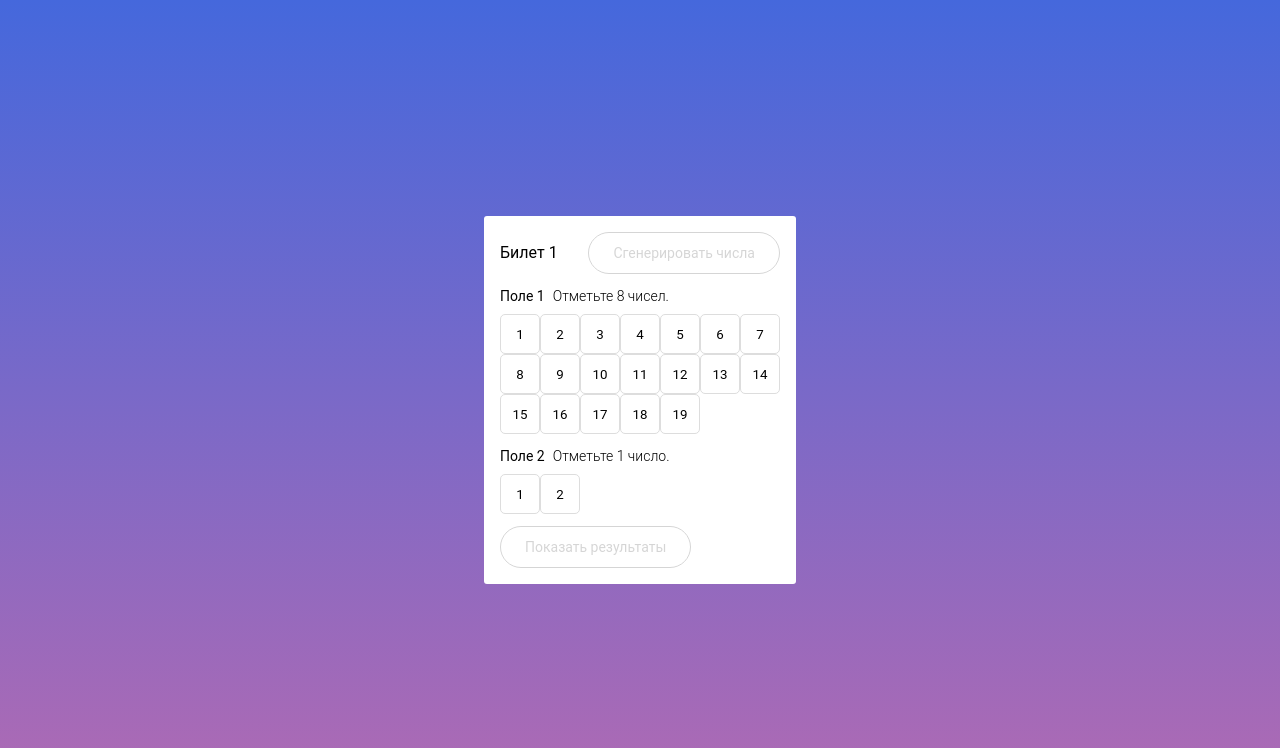
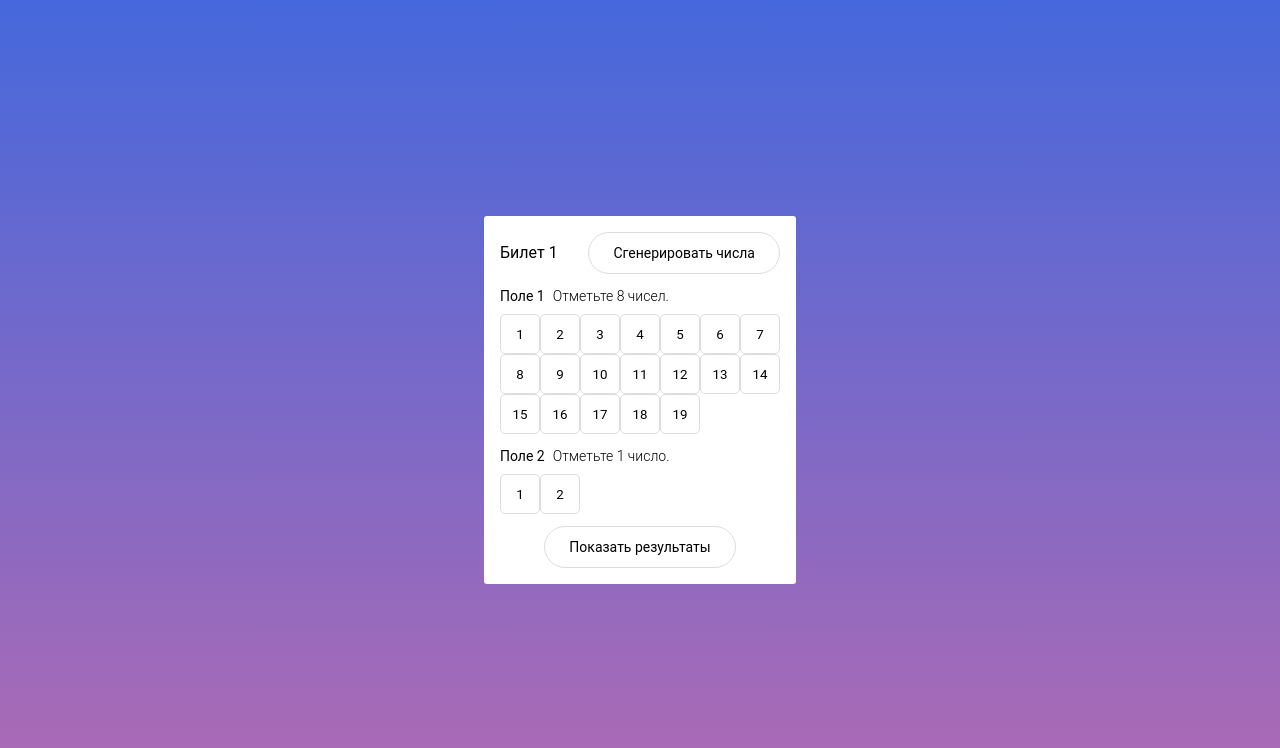
Before and after one commit to YakovlevaSS/gosloto-8-iz-19, a React (Create React App) app: page / in a window 1280 px wide. Shown: the top 748 px of the page. Built offline with nearby package versions, Linux system fonts and the light colour scheme.

Commit message:
fix style and install router

```diff
--- a/package.json
+++ b/package.json
@@ -12,6 +12,8 @@
     "@types/react-dom": "^18.2.25",
     "react": "^18.2.0",
     "react-dom": "^18.2.0",
+    "react-router": "^6.22.3",
+    "react-router-dom": "^6.22.3",
     "react-scripts": "5.0.1",
     "typescript": "^4.9.5",
     "web-vitals": "^2.1.4"
--- a/src/components/UI/Button/Button.module.css
+++ b/src/components/UI/Button/Button.module.css
@@ -3,24 +3,23 @@
     padding: 12px 24px;
     align-items: center;
     align-self: stretch;
-    border: 1px solid var(--TypographyMain);
+    border: 1px solid var(--Border);
     border-radius: 40px;
     font-size: 14px;
     font-weight: 400;
     line-height: 16px;
     letter-spacing: 0px;
     text-align: center;
-    opacity: 0.16;
 }
 
 .buttonText:hover {
+
+}
+
+.active {
     opacity: 1;
 }
 
-.active {
-    background: var(--Primary);
+.disabled {
+    opacity: 0,5;
 }
-
-.disabled {
-    background-color: var(--Border);
-}
--- a/src/components/field/index.module.css
+++ b/src/components/field/index.module.css
@@ -41,4 +41,8 @@ background: rgb(255, 255, 255);
 
 .active {
     background-color: var(--Primary);
+    border: transparent;
+    width: 34px;
+    height: 34px;
+    margin: 3px;
 }
--- a/src/components/utils/generateRandomNumbers.ts
+++ b/src/components/utils/generateRandomNumbers.ts
@@ -2,14 +2,17 @@ import { IGenerateRandomNumbersProps } from '../Interface/number';
 
 
 export const generateRandomNumbers = ({ setNumbers }: IGenerateRandomNumbersProps) => {
-  const randomNumbers = Array.from(
-    { length: 8 },
-    () => Math.floor(Math.random() * 19) + 1
-  );
-  const randomPowerball = Math.floor(Math.random() * 2) + 1;
+    const randomNumbers: number[] = [];
+    while (randomNumbers.length < 8) {
+      const randomNumber = Math.floor(Math.random() * 19) + 1;
+      if (!randomNumbers.includes(randomNumber)) {
+        randomNumbers.push(randomNumber);
+      }
+    }
+  const randomNumberSecond = Math.floor(Math.random() * 2) + 1;
 
   setNumbers({
     numbers: randomNumbers,
-    numberSecond: randomPowerball,
+    numberSecond: randomNumberSecond,
   });
 };
--- a/src/pages/mainPage/MainPage.tsx
+++ b/src/pages/mainPage/MainPage.tsx
@@ -1,4 +1,4 @@
-import { useState } from 'react';
+import { useEffect, useState } from 'react';
 
 import { Field } from '../../components/field/Field';
 import { INumber } from '../../components/Interface/number';
@@ -50,6 +50,10 @@ export const MainPage = () => {
     }
   };
 
+  useEffect(() => {
+console.log(selectedNumbers)
+  }, [selectedNumbers])
+
   return (
     <div className={ s.wrap }>
       <div className={ s.ticketWrap }>
@@ -57,7 +61,8 @@ export const MainPage = () => {
           <h1 className={ s.ticketTitle }>Билет 1</h1>
           <Button
             classes="buttonText"
-            onClick={ () => generateRandomNumbers({ setNumbers: setSelectedNumbers }) }
+            onClick={ () => (generateRandomNumbers({ setNumbers: setSelectedNumbers })) }
+            isActive
           >
             Сгенерировать числа
           </Button>
@@ -71,8 +76,11 @@ export const MainPage = () => {
           numbers={ [selectedNumbers.numberSecond] }
           onSelectNumber={ (number: number) => onSelectNumber(number, true) }
         />
-        <div>
-          <Button classes="buttonText">Показать результаты</Button>
+        <div className={s.buttonBlog}>
+          <Button
+            classes="buttonText"
+          >Показать результаты
+          </Button>
         </div>
       </div>
     </div>
--- a/src/pages/mainPage/index.module.css
+++ b/src/pages/mainPage/index.module.css
@@ -29,3 +29,8 @@ align-items: center;
     letter-spacing: 0px;
     text-align: left;
 }
+
+.buttonBlog {
+    display: flex;
+    justify-content: center;
+}
```
Also changed, not shown: 1 other file (tests, documents, lock files or other folders).
